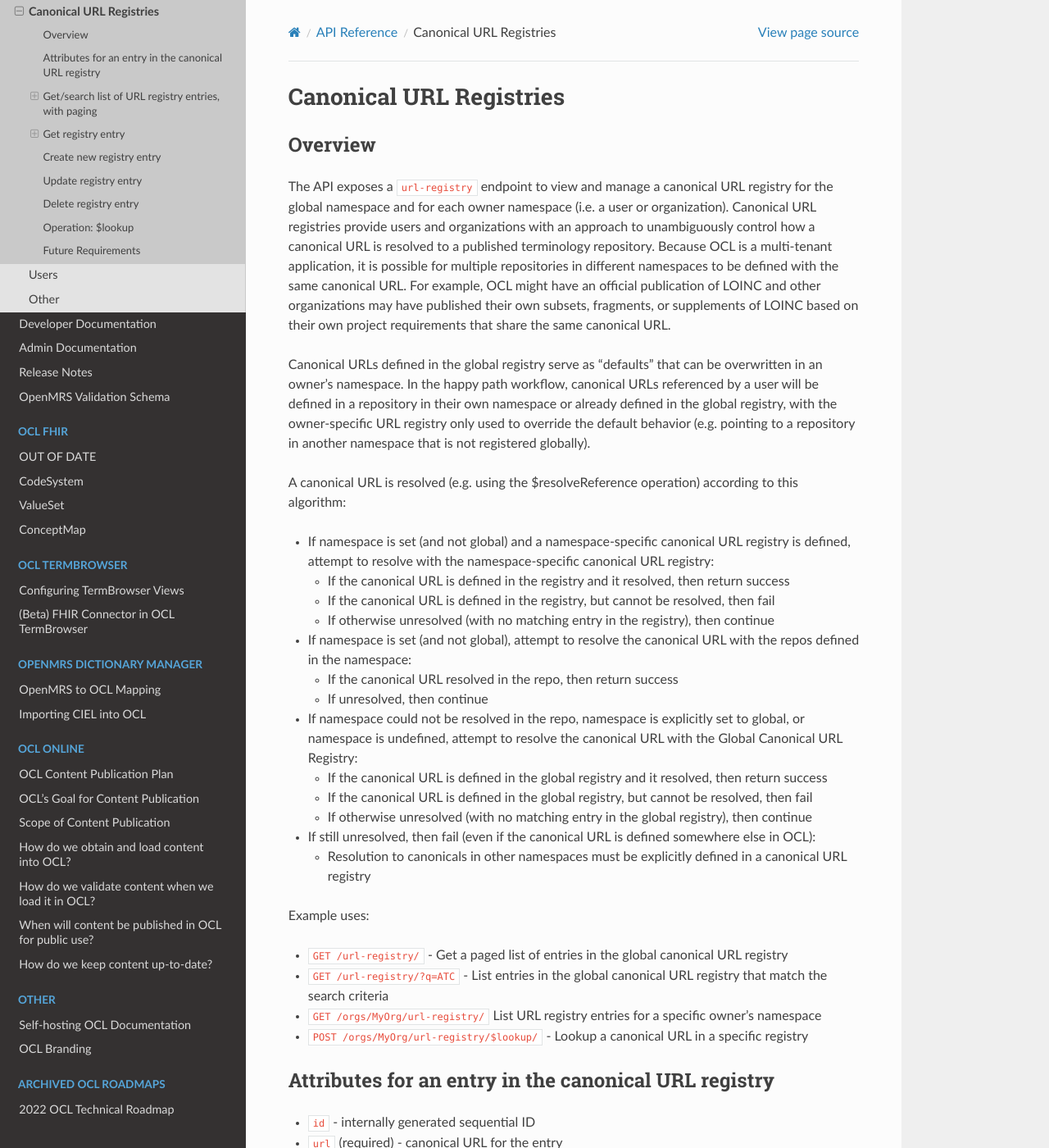
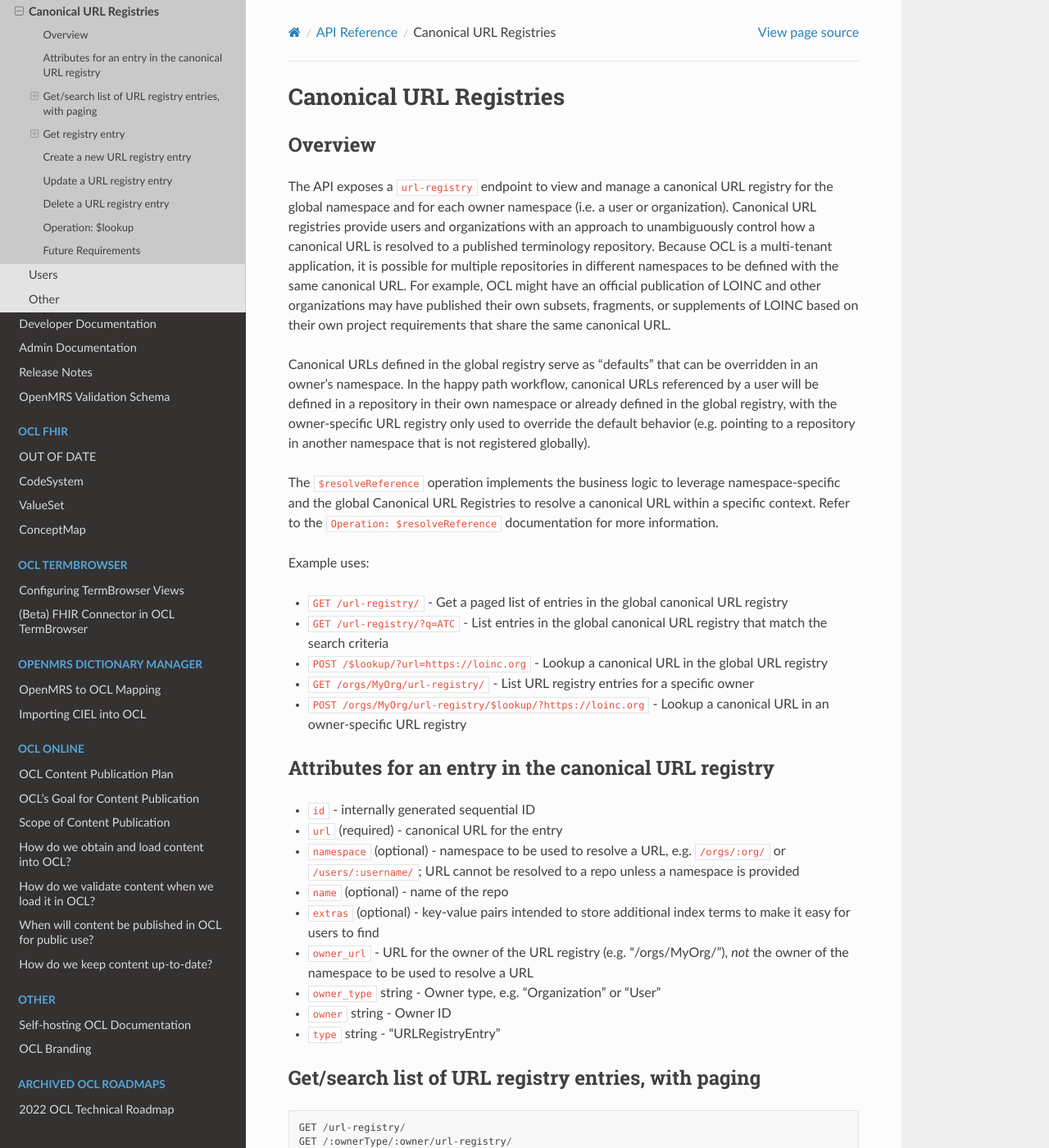
Before and after one commit to OpenConceptLab/ocl-docs, a Sphinx documentation site: the page built from docs/source/oclapi/apireference/urlregistry.md, in a window 1280 px wide and 1400 px high. Shown: the whole window at 82% size. Built offline with Sphinx 7.4.7 and the Read the Docs theme 2.0.0, drawn with Linux system fonts in a browser that asks for light colours; some of the changed text lies outside the part shown.

Commit message:
Update urlregistry.md

````diff
--- a/docs/source/oclapi/apireference/urlregistry.md
+++ b/docs/source/oclapi/apireference/urlregistry.md
@@ -3,30 +3,16 @@
 ## Overview
 The API exposes a `url-registry` endpoint to view and manage a canonical URL registry for the global namespace and for each owner namespace (i.e. a user or organization). Canonical URL registries provide users and organizations with an approach to unambiguously control how a canonical URL is resolved to a published terminology repository. Because OCL is a multi-tenant application, it is possible for multiple repositories in different namespaces to be defined with the same canonical URL. For example, OCL might have an official publication of LOINC and other organizations may have published their own subsets, fragments, or supplements of LOINC based on their own project requirements that share the same canonical URL.
 
-Canonical URLs defined in the global registry serve as "defaults" that can be overwritten in an owner's namespace. In the happy path workflow, canonical URLs referenced by a user will be defined in a repository in their own namespace or already defined in the global registry, with the owner-specific URL registry only used to override the default behavior (e.g. pointing to a repository in another namespace that is not registered globally).
+Canonical URLs defined in the global registry serve as "defaults" that can be overridden in an owner's namespace. In the happy path workflow, canonical URLs referenced by a user will be defined in a repository in their own namespace or already defined in the global registry, with the owner-specific URL registry only used to override the default behavior (e.g. pointing to a repository in another namespace that is not registered globally).
 
-A canonical URL is resolved (e.g. using the $resolveReference operation) according to this algorithm:
-
-* If namespace is set (and not global) and a namespace-specific canonical URL registry is defined, attempt to resolve with the namespace-specific canonical URL registry:
-  * If the canonical URL is defined in the registry and it resolved, then return success
-  * If the canonical URL is defined in the registry, but cannot be resolved, then fail
-  * If otherwise unresolved (with no matching entry in the registry), then continue
-* If namespace is set (and not global), attempt to resolve the canonical URL with the repos defined in the namespace:
-  * If the canonical URL resolved in the repo, then return success
-  * If unresolved, then continue
-* If namespace could not be resolved in the repo, namespace is explicitly set to global, or namespace is undefined, attempt to resolve the canonical URL with the Global Canonical URL Registry:
-  * If the canonical URL is defined in the global registry and it resolved, then return success
-  * If the canonical URL is defined in the global registry, but cannot be resolved, then fail
-  * If otherwise unresolved (with no matching entry in the global registry), then continue
-* If still unresolved, then fail (even if the canonical URL is defined somewhere else in OCL):
-  * Resolution to canonicals in other namespaces must be explicitly defined in a canonical URL registry
+The `$resolveReference` operation implements the business logic to leverage namespace-specific and the global Canonical URL Registries to resolve a canonical URL within a specific context. Refer to the `Operation: $resolveReference` documentation for more information.
 
 Example uses:
 * `GET /url-registry/` - Get a paged list of entries in the global canonical URL registry
 * `GET /url-registry/?q=ATC` - List entries in the global canonical URL registry that match the search criteria
-* `GET /orgs/MyOrg/url-registry/` List URL registry entries for a specific owner's namespace
-* `POST /orgs/MyOrg/url-registry/$lookup/` - Lookup a canonical URL in a specific registry
-
+* `POST /$lookup/?url=https://loinc.org` - Lookup a canonical URL in the global URL registry
+* `GET /orgs/MyOrg/url-registry/` - List URL registry entries for a specific owner
+* `POST /orgs/MyOrg/url-registry/$lookup/?https://loinc.org` - Lookup a canonical URL in an owner-specific URL registry
 
 ## Attributes for an entry in the canonical URL registry
 * `id` <int> - internally generated sequential ID
@@ -37,6 +23,7 @@
 * `owner_url` <url> - URL for the owner of the URL registry (e.g. "/orgs/MyOrg/"), _not_ the owner of the namespace to be used to resolve a URL
 * `owner_type` string - Owner type, e.g. "Organization" or "User"
 * `owner` string - Owner ID
+* `type` string - "URLRegistryEntry"
 
 ## Get/search list of URL registry entries, with paging
 ```
@@ -50,7 +37,9 @@
 
 ### Response
 ```
-[{ “id”: “...”,
+[{
+  "type": "URLRegistryEntry",
+  “id”: “...”,
   “namespace”: “...”,  # e.g. “/orgs/CIEL/”
   “url”: <url>,
   “name”: <str>,
@@ -74,7 +63,9 @@
 
 ### Response
 ```
-{ “id”: “...”,
+{
+  "type": "URLRegistryEntry",
+  “id”: “...”,
   “namespace”: “...”,  # e.g. “/orgs/CIEL/”
   “url”: “”,
   “name”: “”,
@@ -90,20 +81,20 @@
 }
 ```
 
-## Create new registry entry
+## Create a new URL registry entry
 ```
 POST /url-registry/
 POST /:ownerType/:owner/url-registry/
 ```
 ```
 { “namespace”: “...”,  # e.g. “/orgs/CIEL/”
-  “url”: “”,
-  “name”: “”,
+  “url”: “https://loinc.org/”,
+  “name”: “LOINC”,
   “extras”: {}
 }
 ```
 
-## Update registry entry
+## Update a URL registry entry
 ```
 PUT/PATCH /url-registry/:id/
 PUT/PATCH /:ownerType/:owner/url-registry/:id/
@@ -116,14 +107,14 @@
 }
 ```
 
-## Delete registry entry
+## Delete a URL registry entry
 ```
 DELETE /url-registry/:id/
 DELETE /:ownerType/:owner/url-registry/:id/
 ```
 
 ## Operation: $lookup
-* Lookup a repository by URL -- returns the repo or returns no result/not found
+* Lookup a repository by canonical URL within a specific URL Registry -- returns the a repository summary and 200 or returns 404 for not found
 ```
 POST /url-registry/$lookup/?url=:url
 POST /:ownerType/:owner/url-registry/$lookup/?url=:url
````
